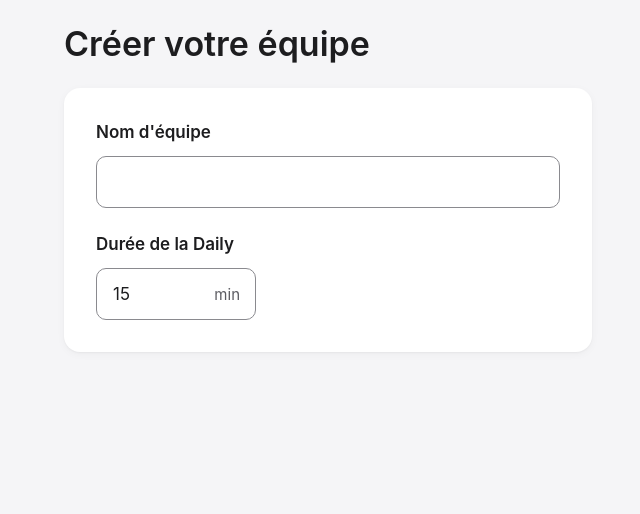
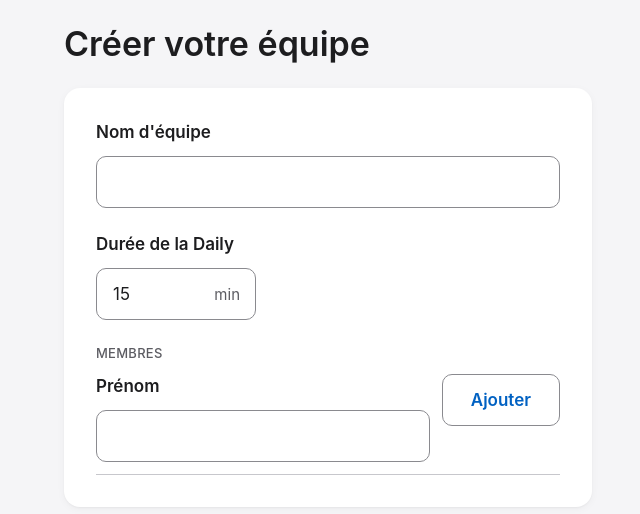
Before and after one commit to midoman59/daily-timer-simple, an Angular app: page /#/equipe in a window 1280 px wide. Shown: the top 514 px of the page, without its empty margins (312-952 px from the left). Built offline with nearby package versions, Linux system fonts and the light colour scheme.

Commit message:
S2 : ajouter des membres par prénom
Saisie d'un prénom avec Entrée ou le bouton Ajouter, ajout en fin de liste, champ vidé et focus conservé, validation du prénom (vide, longueur, caractères, doublon).

Co-Authored-By: Claude Haiku 5.5 <noreply@anthropic.com>

```diff
--- a/src/app/domain/team-validation.ts
+++ b/src/app/domain/team-validation.ts
@@ -35,3 +35,27 @@ export function validateDuration(value: string): string | null {
   }
   return null;
 }
+
+export const MEMBER_NAME_MAX_LENGTH = 30;
+
+/**
+ * Renvoie le message d'erreur d'un prénom saisi, ou null si le prénom est valide.
+ * Le doublon est insensible à la casse et sensible aux accents.
+ */
+export function validateMemberName(value: string, existing: readonly string[]): string | null {
+  const name = normalizeSpaces(value);
+  if (!name) {
+    return 'Saisissez un prénom.';
+  }
+  if (name.length > MEMBER_NAME_MAX_LENGTH) {
+    return `Le prénom ne peut pas dépasser ${MEMBER_NAME_MAX_LENGTH} caractères.`;
+  }
+  if (!/^[\p{L}\s'’-]+$/u.test(name) || !/\p{L}/u.test(name)) {
+    return "Le prénom ne peut contenir que des lettres, espaces, traits d'union et apostrophes.";
+  }
+  const lowered = name.toLowerCase();
+  if (existing.some((member) => member.toLowerCase() === lowered)) {
+    return "Ce prénom existe déjà dans l'équipe.";
+  }
+  return null;
+}
--- a/src/app/pages/team-editor/team-editor.css
+++ b/src/app/pages/team-editor/team-editor.css
@@ -81,3 +81,73 @@
   line-height: 20px;
   color: var(--color-error);
 }
+
+.section-label {
+  margin: 0;
+  font-size: 13px;
+  line-height: 18px;
+  font-weight: 500;
+  letter-spacing: 0.02em;
+  text-transform: uppercase;
+  color: var(--color-text-secondary);
+}
+
+.add-row {
+  display: flex;
+  gap: 12px;
+  align-items: flex-start;
+}
+
+.add-field {
+  flex: 1;
+  display: grid;
+  gap: 12px;
+  min-width: 0;
+}
+
+.btn {
+  height: 52px;
+  padding: 0 28px;
+  border-radius: var(--radius-control);
+  font: inherit;
+  font-size: 17px;
+  font-weight: 600;
+  cursor: pointer;
+  border: 1px solid var(--color-border-control);
+  background: var(--color-surface);
+  color: var(--color-accent);
+  white-space: nowrap;
+}
+
+.btn:focus-visible {
+  outline: none;
+  box-shadow: var(--shadow-focus);
+}
+
+.member-list {
+  list-style: none;
+  margin: 0;
+  padding: 0;
+  border-top: 1px solid var(--color-border);
+}
+
+.member-row {
+  display: flex;
+  align-items: center;
+  gap: 12px;
+  min-height: 52px;
+  padding: 12px 8px 12px 16px;
+  border-bottom: 1px solid var(--color-border);
+}
+
+.member-order {
+  width: 24px;
+  color: var(--color-text-secondary);
+  font-size: 13px;
+  font-variant-numeric: tabular-nums;
+}
+
+.member-name {
+  font-size: 17px;
+  color: var(--color-text);
+}
--- a/src/app/pages/team-editor/team-editor.html
+++ b/src/app/pages/team-editor/team-editor.html
@@ -1,7 +1,7 @@
 <main class="page">
   <h1 class="page-title" tabindex="-1">Créer votre équipe</h1>
 
-  <form class="card" novalidate>
+  <div class="card">
     <div class="field">
       <label class="field-label" for="team-name">Nom d'équipe</label>
       <input
@@ -37,5 +37,39 @@
         <p id="duration-error" class="field-error">{{ message }}</p>
       }
     </div>
-  </form>
+
+    <section class="field" aria-labelledby="members-heading">
+      <h2 id="members-heading" class="section-label">Membres</h2>
+
+      <div class="add-row">
+        <div class="add-field">
+          <label class="field-label" for="member-name">Prénom</label>
+          <input
+            id="member-name"
+            #memberField
+            class="field-input"
+            type="text"
+            autocomplete="off"
+            [formControl]="memberName"
+            (keydown.enter)="onMemberEnter($event)"
+            [attr.aria-invalid]="memberError() ? 'true' : null"
+            [attr.aria-describedby]="memberError() ? 'member-name-error' : null"
+          />
+          @if (memberError(); as message) {
+            <p id="member-name-error" class="field-error">{{ message }}</p>
+          }
+        </div>
+        <button type="button" class="btn btn-secondary" (click)="addMember()">Ajouter</button>
+      </div>
+
+      <ol class="member-list">
+        @for (member of members(); track member) {
+          <li class="member-row">
+            <span class="member-order">{{ $index + 1 }}</span>
+            <span class="member-name">{{ member }}</span>
+          </li>
+        }
+      </ol>
+    </section>
+  </div>
 </main>
--- a/src/app/pages/team-editor/team-editor.ts
+++ b/src/app/pages/team-editor/team-editor.ts
@@ -1,8 +1,10 @@
-import { Component } from '@angular/core';
+import { Component, ElementRef, signal, viewChild } from '@angular/core';
 import { AbstractControl, FormControl, ReactiveFormsModule, ValidationErrors } from '@angular/forms';
 import {
   DEFAULT_DURATION_MINUTES,
+  normalizeSpaces,
   validateDuration,
+  validateMemberName,
   validateTeamName,
 } from '../../domain/team-validation';
 
@@ -21,6 +23,14 @@ function fromDomain(check: (value: string) => string | null) {
   styleUrl: './team-editor.css',
 })
 export class TeamEditor {
+  /** Membres saisis, dans l'ordre de saisie. */
+  protected readonly members = signal<string[]>([]);
+
+  /** Vrai après une tentative d'ajout : l'erreur du prénom ne s'affiche qu'à partir de là. */
+  protected readonly memberAttempted = signal(false);
+
+  private readonly memberField = viewChild.required<ElementRef<HTMLInputElement>>('memberField');
+
   protected readonly name = new FormControl('', {
     nonNullable: true,
     validators: [fromDomain(validateTeamName)],
@@ -31,6 +41,11 @@ export class TeamEditor {
     validators: [fromDomain(validateDuration)],
   });
 
+  protected readonly memberName = new FormControl('', {
+    nonNullable: true,
+    validators: [fromDomain((value) => validateMemberName(value, this.members()))],
+  });
+
   /** Message à afficher pour un champ, seulement après qu'il a été quitté. */
   protected errorOf(control: AbstractControl): string | null {
     if (!control.touched || control.valid) {
@@ -38,4 +53,31 @@ export class TeamEditor {
     }
     return (control.errors?.['message'] as string | undefined) ?? null;
   }
+
+  /** Message du prénom : affiché seulement après une tentative d'ajout. */
+  protected memberError(): string | null {
+    if (!this.memberAttempted() || this.memberName.valid) {
+      return null;
+    }
+    return (this.memberName.errors?.['message'] as string | undefined) ?? null;
+  }
+
+  protected addMember(): void {
+    this.memberAttempted.set(true);
+    this.memberName.updateValueAndValidity();
+    if (this.memberName.invalid) {
+      this.memberField().nativeElement.focus();
+      return;
+    }
+    this.members.update((list) => [...list, normalizeSpaces(this.memberName.value)]);
+    this.memberName.setValue('');
+    this.memberName.markAsUntouched();
+    this.memberAttempted.set(false);
+    this.memberField().nativeElement.focus();
+  }
+
+  protected onMemberEnter(event: Event): void {
+    event.preventDefault();
+    this.addMember();
+  }
 }
```
Also changed, not shown: 2 other files (tests, documents, lock files or other folders).
